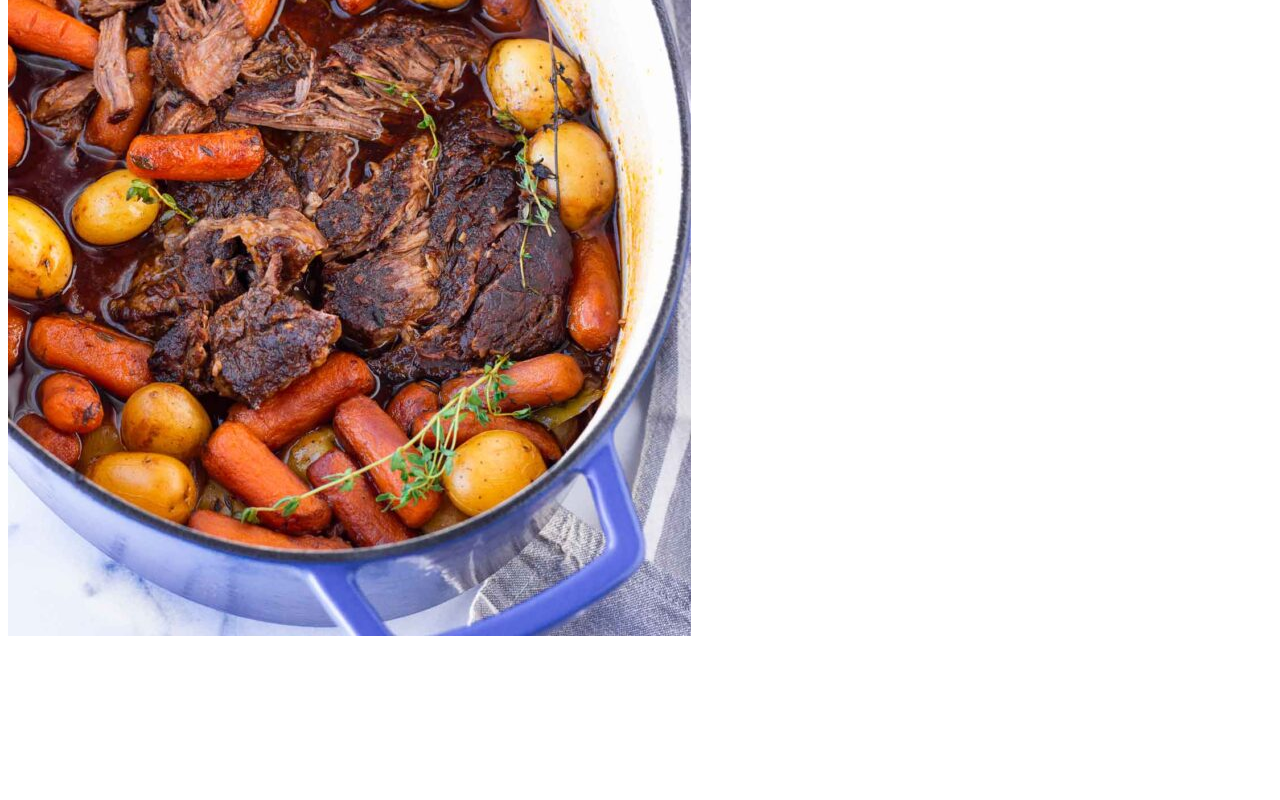
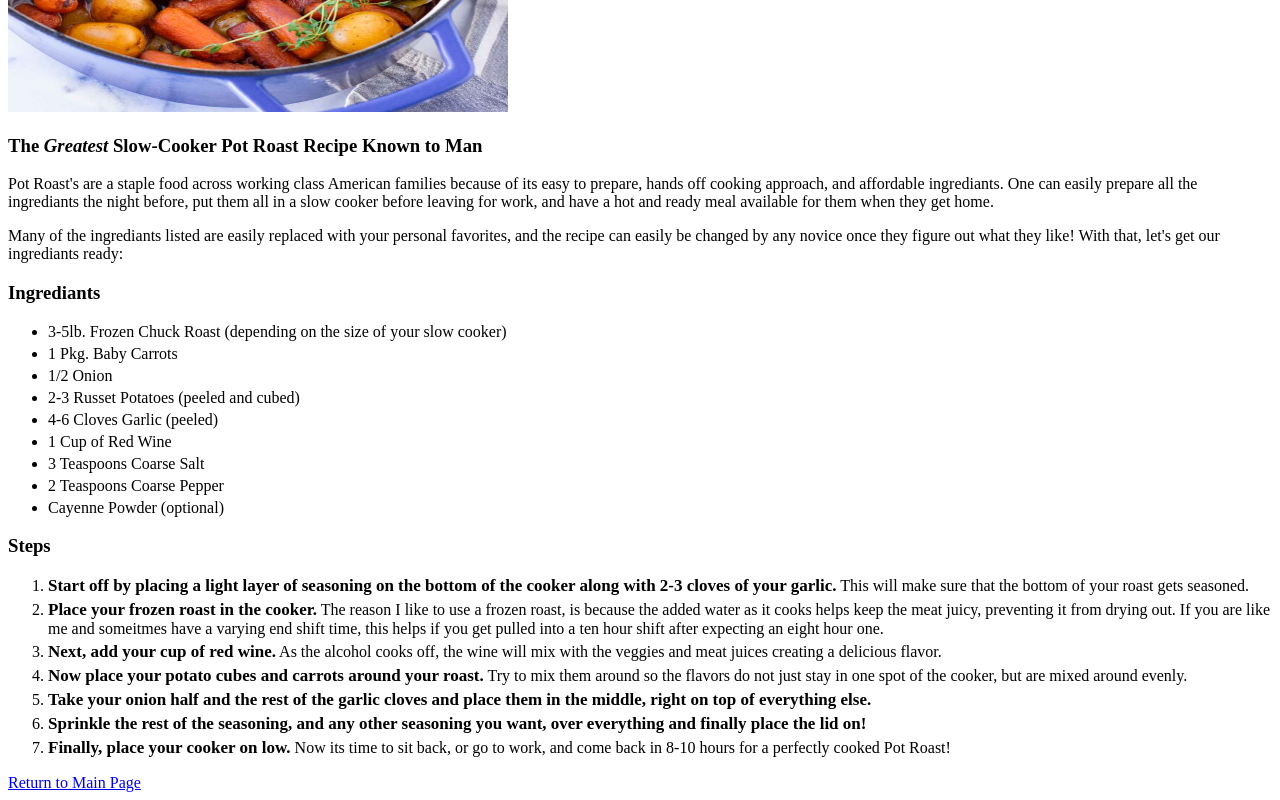
Before and after one commit to SilintN/odin-recipes, a plain HTML site: page potRoast.html in a window 1280 px wide. Shown: the part 468-1268 px from the top of the page. Before the commit the page ends 1116 px from the top, so only its background shows below. Drawn offline with Linux system fonts and the light colour scheme.

Commit message:
Add pot roast page

```diff
--- a/potRoast.html
+++ b/potRoast.html
@@ -3,9 +3,96 @@
   <head>
     <meta charset="UTF-8" />
     <title>Pot Roast Recipe</title>
+    <style>
+      strong {
+        font-size: 17px;
+      }
+      li {
+        margin-top: 4px;
+      }
+    </style>
   </head>
   <body>
-    <h1>Pot Roast Recipe</h1>
-    <img src="./Images/pot-roast.jpg" alt="PotRoastImg" />
+    <h1>Slow-Cooker Pot Roast Recipe</h1>
+    <img
+      style="width: 500px; height: 500px"
+      src="./Images/pot-roast.jpg"
+      alt="PotRoastImg"
+    />
+    <h3>The <em>Greatest</em> Slow-Cooker Pot Roast Recipe Known to Man</h3>
+    <p>
+      Pot Roast's are a staple food across working class American families
+      because of its easy to prepare, hands off cooking approach, and affordable
+      ingrediants. One can easily prepare all the ingrediants the night before,
+      put them all in a slow cooker before leaving for work, and have a hot and
+      ready meal available for them when they get home.
+    </p>
+    <p>
+      Many of the ingrediants listed are easily replaced with your personal
+      favorites, and the recipe can easily be changed by any novice once they
+      figure out what they like! With that, let's get our ingrediants ready:
+    </p>
+    <h3>Ingrediants</h3>
+    <ul>
+      <li>
+        3-5lb. Frozen Chuck Roast (depending on the size of your slow cooker)
+      </li>
+      <li>1 Pkg. Baby Carrots</li>
+      <li>1/2 Onion</li>
+      <li>2-3 Russet Potatoes (peeled and cubed)</li>
+      <li>4-6 Cloves Garlic (peeled)</li>
+      <li>1 Cup of Red Wine</li>
+      <li>3 Teaspoons Coarse Salt</li>
+      <li>2 Teaspoons Coarse Pepper</li>
+      <li>Cayenne Powder (optional)</li>
+    </ul>
+    <h3>Steps</h3>
+    <ol>
+      <li>
+        <strong
+          >Start off by placing a light layer of seasoning on the bottom of the
+          cooker along with 2-3 cloves of your garlic.</strong
+        >
+        This will make sure that the bottom of your roast gets seasoned.
+      </li>
+      <li>
+        <strong>Place your frozen roast in the cooker.</strong>
+        The reason I like to use a frozen roast, is because the added water as
+        it cooks helps keep the meat juicy, preventing it from drying out. If
+        you are like me and someitmes have a varying end shift time, this helps
+        if you get pulled into a ten hour shift after expecting an eight hour
+        one.
+      </li>
+      <li>
+        <strong>Next, add your cup of red wine.</strong> As the alcohol cooks
+        off, the wine will mix with the veggies and meat juices creating a
+        delicious flavor.
+      </li>
+      <li>
+        <strong
+          >Now place your potato cubes and carrots around your roast.</strong
+        >
+        Try to mix them around so the flavors do not just stay in one spot of
+        the cooker, but are mixed around evenly.
+      </li>
+      <li>
+        <strong
+          >Take your onion half and the rest of the garlic cloves and place them
+          in the middle, right on top of everything else.</strong
+        >
+      </li>
+      <li>
+        <strong
+          >Sprinkle the rest of the seasoning, and any other seasoning you want,
+          over everything and finally place the lid on!</strong
+        >
+      </li>
+      <li>
+        <strong>Finally, place your cooker on low.</strong> Now its time to sit
+        back, or go to work, and come back in 8-10 hours for a perfectly cooked
+        Pot Roast!
+      </li>
+    </ol>
+    <a href="index.html">Return to Main Page</a>
   </body>
 </html>
```
Also changed, not shown: index.html (+1 -1 lines), 1 other file.
